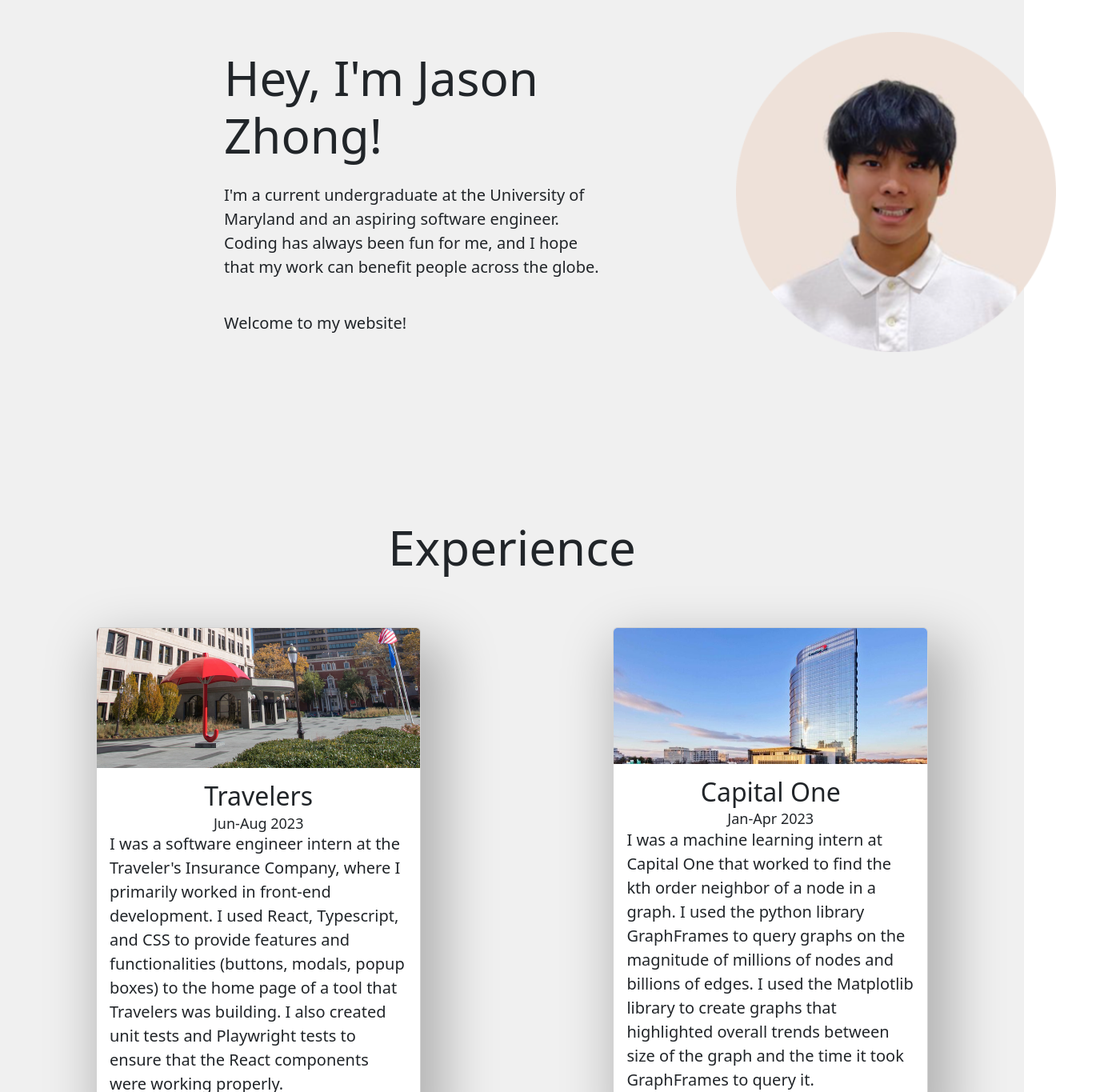
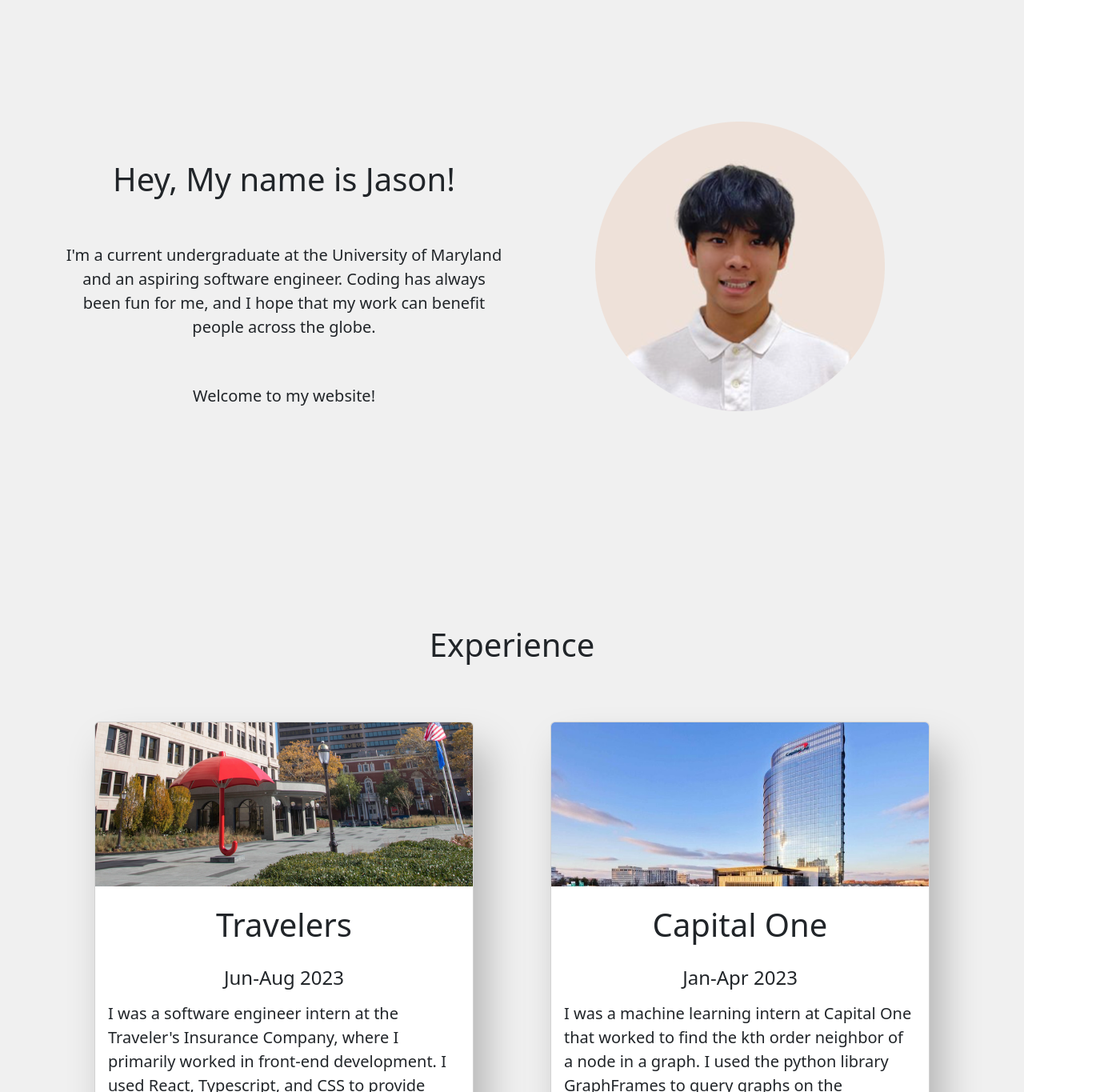
Before and after one commit to JasonZ08/Personal_Website, a React (Create React App) app in the folder my-app/: page / in a window 1280 px wide. Shown: the part 200-1565 px from the top of the page at 80% size, 1400 px wide, since content can reach past the window. Built offline with nearby package versions, Linux system fonts and the light colour scheme.

Commit message:
attempt to make this mobile friendly

```diff
--- a/my-app/src/Components/Clubs/Clubs.css
+++ b/my-app/src/Components/Clubs/Clubs.css
@@ -2,8 +2,3 @@
     text-align: center;
     scroll-margin-top: 16vh;
 }
-
-.ClubCards {
-    display: flex;
-    justify-content: center;
-}
--- a/my-app/src/Components/Clubs/Clubs.js
+++ b/my-app/src/Components/Clubs/Clubs.js
@@ -1,6 +1,9 @@
 import "bootstrap/dist/css/bootstrap.min.css";
 import "./Clubs.css"
 import ClubCards from "./ClubCards";
+import Container from "react-bootstrap/esm/Container";
+import Row from "react-bootstrap/esm/Row";
+import Col from "react-bootstrap/esm/Col";
 
 function Clubs() {
     const data = [
@@ -25,14 +28,17 @@ function Clubs() {
     return (
         <div className="ClubContainer">
             <h1 className="py-5">Clubs</h1>
-            <div>
-                {Array.from({ length: 1 }).map((_, idx) => (
-                    <div className='ClubCards' key = {idx}>
-                        <ClubCards values={data[idx*2]}/>
-                        <ClubCards values={data[idx*2 + 1]}/>
-                    </div>
-                ))}
-            </div>
+            <Container fluid="md">
+                <div>
+                    {Array.from({ length: 1 }).map((_, idx) => (
+                        <Row className="py-5" key = {idx}>
+                            <Col className="px-5"><ClubCards values={data[idx*2]}/></Col>
+
+                            <Col className="px-5"><ClubCards values={data[idx*2 + 1]}/></Col>
+                        </Row>
+                    ))}
+                </div>
+            </Container>
         </div>
     )
 }
--- a/my-app/src/Components/Experience/Experience.css
+++ b/my-app/src/Components/Experience/Experience.css
@@ -2,8 +2,3 @@
     scroll-margin-top: 16vh;
     text-align: center;
 }
-
-.ExpCards {
-    display: flex;
-    justify-content: center;
-}
--- a/my-app/src/Components/Experience/Experience.js
+++ b/my-app/src/Components/Experience/Experience.js
@@ -1,6 +1,9 @@
 import './Experience.css'
 import "bootstrap/dist/css/bootstrap.min.css";
 import ExperienceCards from './ExperienceCards';
+import Container from "react-bootstrap/esm/Container";
+import Row from "react-bootstrap/esm/Row";
+import Col from "react-bootstrap/esm/Col";
 
 function Experience() {
     const data = [
@@ -41,14 +44,18 @@ function Experience() {
     return (
         <div className="ExpContainer py-5">
             <h1>Experience</h1>
-            <div>
-            {Array.from({ length: 2 }).map((_, idx) => (
-                <div className='ExpCards' key = {idx}>
-                    <ExperienceCards values={data[idx*2]}/>
-                    <ExperienceCards values={data[idx*2 + 1]}/>
-                </div>
-            ))}
-            </div>
+            <Container fluid="md">
+                {Array.from({ length: 2 }).map((_, idx) => (
+                    <Row className="py-5"key = {idx}>
+                        <Col className="px-5">
+                            <ExperienceCards values={data[idx*2]}/>
+                        </Col>
+                        <Col className="px-5">
+                            <ExperienceCards values={data[idx*2 + 1]}/>
+                        </Col>
+                    </Row>
+                ))}
+            </Container>
         </div>
     )
 }
--- a/my-app/src/Components/Experience/ExperienceCards.css
+++ b/my-app/src/Components/Experience/ExperienceCards.css
@@ -1,12 +1,5 @@
-.cardEdit {
-    margin-top: 5vh;
-    margin-bottom: 20vh;
-    margin-left: 15vh;
-    margin-right: 15vh;
-}
-
 .card {
-    box-shadow: 2vh 4vh 8vh 2vh rgba(0, 0, 0, 0.253) !important;
+    box-shadow: 2vh 4vh 6vh 0vh rgba(0, 0, 0, 0.253) !important;
     width: inherit;
 }
 
--- a/my-app/src/Components/Experience/ExperienceCards.js
+++ b/my-app/src/Components/Experience/ExperienceCards.js
@@ -8,9 +8,9 @@ function ExperienceCards(props){
         <Card>
             <Card.Img  variant="top" src={picture}/>
             <Card.Body>
-                <Card.Title className='fs-2'>{title}</Card.Title>
-                <Card.Subtitle>{date}</Card.Subtitle>
-                <Card.Text>
+                <Card.Title className='fs-1 py-2'>{title}</Card.Title>
+                <Card.Subtitle className='py-3 fs-4'>{date}</Card.Subtitle>
+                <Card.Text className='fs-5'>
                     {text}
                 </Card.Text>
             </Card.Body>
--- a/my-app/src/Components/Introduction/Introduction.css
+++ b/my-app/src/Components/Introduction/Introduction.css
@@ -1,33 +1,7 @@
 .Introduction {
-    min-height: 100vh;
-    min-width: 100vh;
-    height: 100%;
-}
-
-.Positioning {
-    display: flex;
-    padding-top: 30vh;
-    padding-left: 35vh;
-    align-items: center;
-}
-
-.group1 {
-    padding-right: 20vh;
-}
-
-h1 {
-    padding-bottom: 2vh;
-    font-size: 60px;
+    text-align: center;
 }
 
 div {
     font-size: 20px;
 }
-
-.Intro {
-    width: 60vh;
-}
-
-.Separate {
-    padding-top: 5vh;
-}
--- a/my-app/src/Components/Introduction/Introduction.js
+++ b/my-app/src/Components/Introduction/Introduction.js
@@ -1,23 +1,49 @@
 import "bootstrap/dist/css/bootstrap.min.css";
+import Container from "react-bootstrap/esm/Container";
+import Row from "react-bootstrap/esm/Row";
+import Col from "react-bootstrap/esm/Col";
+import Image from 'react-bootstrap/Image';
 import './Introduction.css'
 
 function Introduction(){
     return (
         <div className='Introduction'>
-            <div className = 'Positioning'>
-                <div className= 'group1'>
-                    <h1> Hey, I'm Jason Zhong! </h1>
-                    <div>
-                        <div className="Intro">
+            <Container fluid="sm" className="my-5">
+                <Row>
+                    <div className="my-5">
+                    </div>
+                </Row>
+                <Row>
+                    <div className="my-5">
+                    </div>
+                </Row>
+                <Row>
+                    <div className="my-5">
+                    </div>
+                </Row>
+                <Row>
+                    <Col>
+                        <div className="my-5">
+                            <h1>Hey, My name is Jason!</h1>
+                            <div className="text-left my-2 py-5">
                             I'm a current undergraduate at the University of Maryland
                             and an aspiring software engineer. Coding has always been
                             fun for me, and I hope that my work can benefit people across the globe.
                             </div>
                             <div className='Separate'>Welcome to my website!</div>
                         </div>
+                    </Col>
+                    <Col><Image src='/intro_pic.png' alt="my face"/></Col>
+                </Row>
+                <Row>
+                    <div className="my-5">
                     </div>
-                <img width={400} height={400} src='/intro_pic.png' alt="my face"/>
+                </Row>
+                <Row>
+                    <div className="my-2">
                     </div>
+                </Row>
+            </Container>
         </div>
     )
 }
--- a/my-app/src/Components/Navigation_Bar/Navbar.js
+++ b/my-app/src/Components/Navigation_Bar/Navbar.js
@@ -10,7 +10,7 @@ import Navbar from 'react-bootstrap/Navbar';
 const MyNavBar = () => {
     return (
         <Navbar fixed="top" expand="lg" bg="dark" data-bs-theme="dark" className='p-4'>
-            <Container className='mx-6'>
+            <Container fluid="md">
                 <Navbar.Brand>
                     <Image src="/profileIcon.png" roundedCircle />
                 </Navbar.Brand>
--- a/my-app/src/Components/Projects/ProjectCards.css
+++ b/my-app/src/Components/Projects/ProjectCards.css
@@ -3,8 +3,3 @@
     background-color: #D3D3D3;
     scroll-margin-top: 16vh;
 }
-
-.ProjCards {
-    display: flex;
-    justify-content: center;
-}
--- a/my-app/src/Components/Projects/ProjectCards.js
+++ b/my-app/src/Components/Projects/ProjectCards.js
@@ -5,10 +5,10 @@ function ProjectCards(props){
     const {title, text} = props.values
     return (
     <div className='cardEdit'>
-        <Card style={{ width: '40rem' }}>
+        <Card>
             <Card.Body>
-                <Card.Title className='fs-2'>{title}</Card.Title>
-                <Card.Text>
+                <Card.Title className='fs-1 py-3'>{title}</Card.Title>
+                <Card.Text className='fs-5'>
                     {text}
                 </Card.Text>
             </Card.Body>
--- a/my-app/src/Components/Projects/Projects.js
+++ b/my-app/src/Components/Projects/Projects.js
@@ -1,6 +1,9 @@
 import "bootstrap/dist/css/bootstrap.min.css";
 import ProjectCards from "./ProjectCards";
 import "./ProjectCards.css"
+import Container from "react-bootstrap/esm/Container";
+import Row from "react-bootstrap/esm/Row";
+import Col from "react-bootstrap/esm/Col";
 
 function Projects(){
     const data = [
@@ -36,14 +39,14 @@ function Projects(){
     return (
         <div className="ProjContainer">
             <h1 className="py-5">Projects</h1>
-            <div>
-            {Array.from({ length: 2 }).map((_, idx) => (
-                <div className='ProjCards' key = {idx}>
-                    <ProjectCards values={data[idx*2]}/>
-                    <ProjectCards values={data[idx*2 + 1]}/>
-                </div>
-            ))}
-            </div>
+            <Container fluid="md">
+                {Array.from({ length: 2 }).map((_, idx) => (
+                    <Row className="py-5" key = {idx}>
+                        <Col className="px-5"><ProjectCards values={data[idx*2]}/></Col>
+                        <Col className="px-5"><ProjectCards values={data[idx*2 + 1]}/></Col>
+                    </Row>
+                ))}
+            </Container>
         </div>
     )
 }
```
Lines whose indentation alone changed are shown as unchanged.
